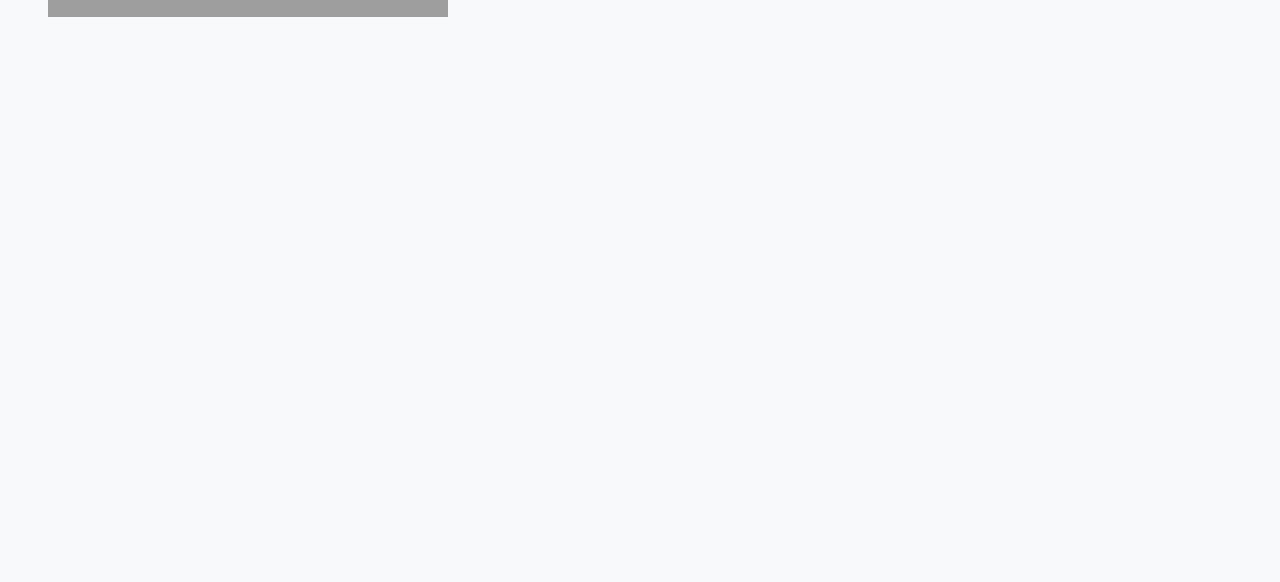
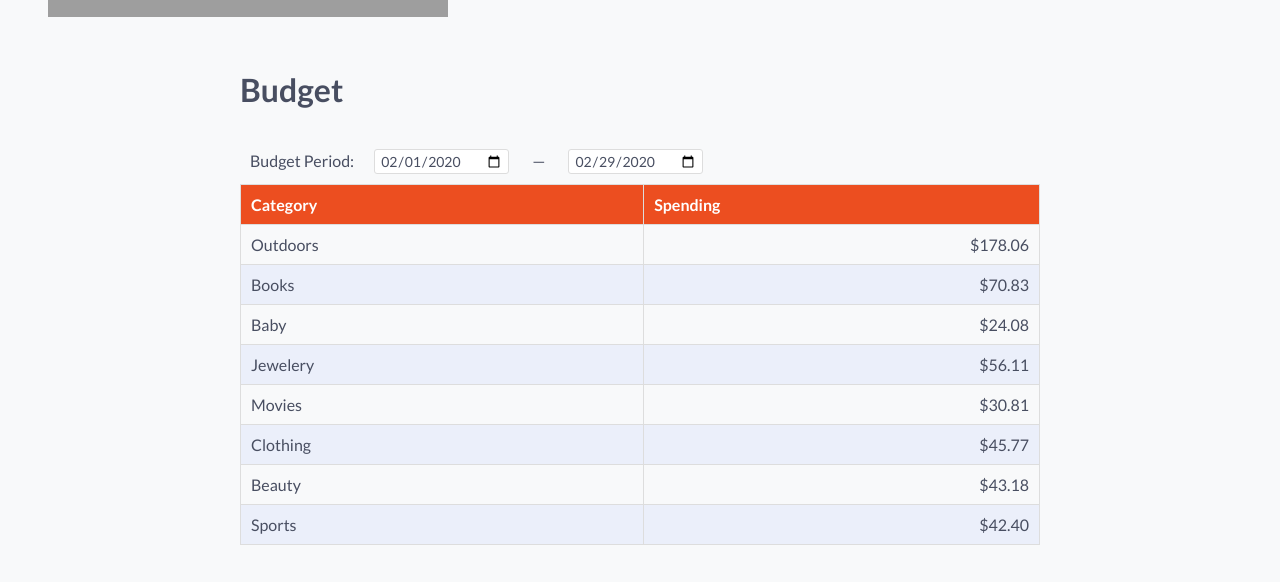
Before and after one commit to jfox97/saffron-console, a Vue app: page /budget in a window 1280 px wide. Shown: the part 301-883 px from the top of the page. Before the commit the page ends 800 px from the top, so only its background shows below. Built offline with nearby package versions, Linux system fonts and the light colour scheme; grey boxes are pictures that could not be loaded.

Commit message:
Add Budget view

```diff
--- a/src/views/Budget.vue
+++ b/src/views/Budget.vue
@@ -0,0 +1,64 @@
+<template>
+  <div id="wrapper">
+    <h1>Budget</h1>
+    <div id="date-filter">
+      <label>Budget Period:</label>
+      <input type="date" v-model="minDate" /> &mdash;
+      <input type="date" v-model="maxDate" />
+    </div>
+    <BudgetView :transactions="transactions" />
+  </div>
+</template>
+
+<script>
+import BudgetView from "../components/BudgetView.vue"
+export default {
+  name: 'Budget',
+  components: {
+    BudgetView
+  },
+  data() {
+    return {
+      minDate: "2020-02-01",
+      maxDate: "2020-02-29"
+    }
+  },
+  computed: {
+    transactions() {
+      let minDate = this.minDate
+      let maxDate = this.maxDate
+      return this.$root.$data.transactions.filter(function(transaction) {
+        if (transaction.date >= minDate && transaction.date <= maxDate)
+          return transaction;
+      });
+    }
+  }
+}
+</script>
+
+<style scoped>
+  h1 {
+      text-align: left;
+      margin: 40px 0px;
+  }
+
+  #wrapper {
+    width: 800px;
+    margin: 40px auto;
+  }
+
+  #date-filter {
+    text-align: left;
+    margin: 10px;
+  }
+
+  #date-filter input {
+    margin: 0px 20px;
+    border: 1px solid #ddd;
+    border-radius: 3px;
+    padding: 2px 5px;
+    font-size: 14px;
+    font-family: 'Lato', sans-serif;
+    color: #484e61;
+  }
+</style>
```
